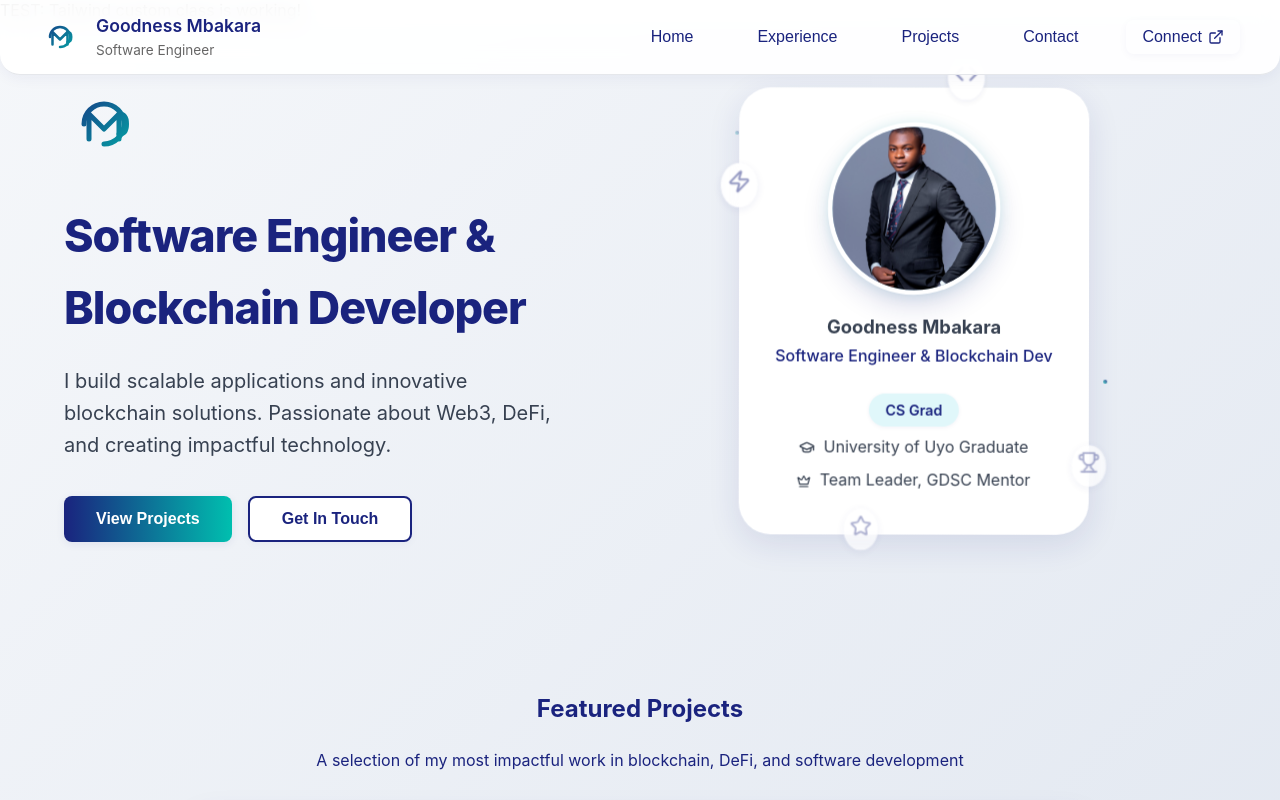
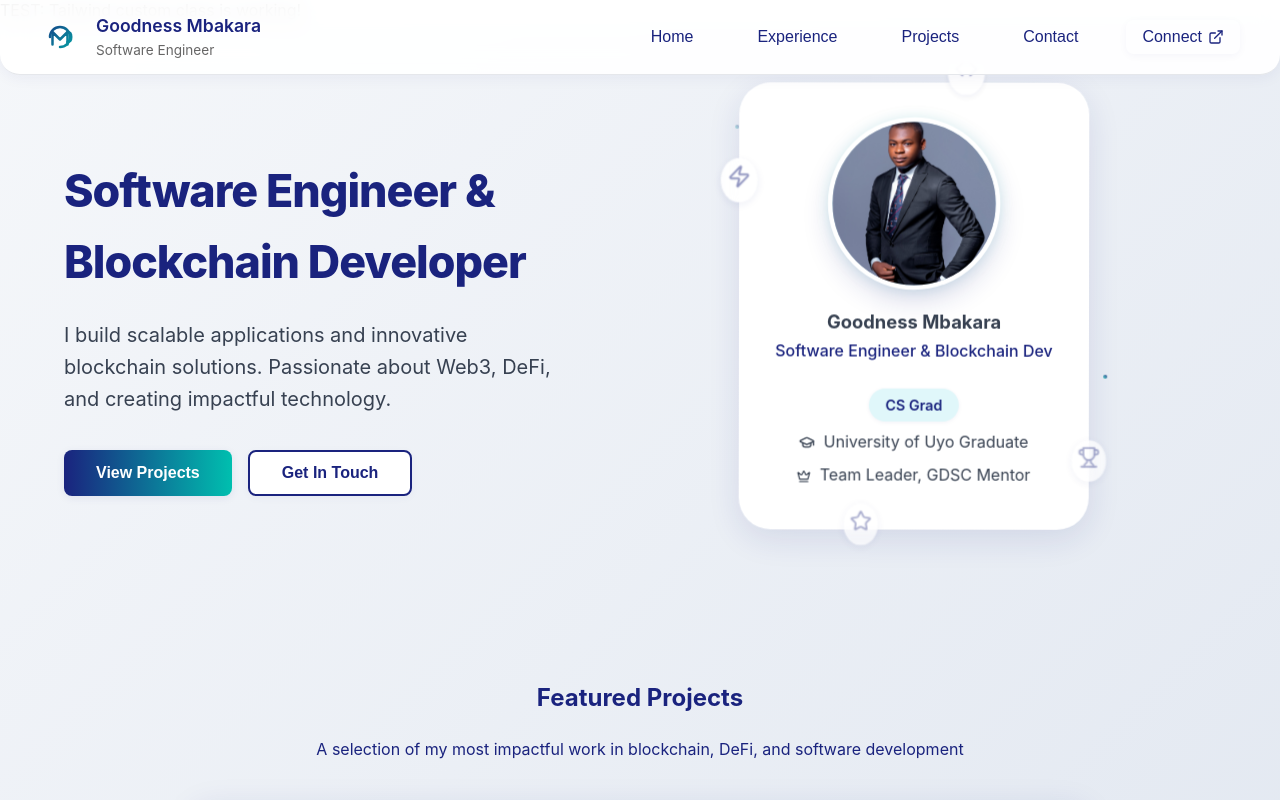
Before and after one commit to Goodnessmbakara/Goodnessmbakara.github.io, a Next.js app: page / in a window 1280 px wide. Shown: the top 800 px of the page. Built offline with nearby package versions, Linux system fonts and the light colour scheme; grey boxes are pictures that could not be loaded.

Commit message:
Update Twitter username and remove redundant logo from hero section

```diff
--- a/app/page.tsx
+++ b/app/page.tsx
@@ -93,9 +93,6 @@ export default function Home() {
                 className={styles.heroContent}
                 style={{ flex: 1, minWidth: 300 }}
               >
-                <div className={styles.logo}>
-                  <Logo size={80} />
-                </div>
                 <h1 className={styles.headline}>
                   Software Engineer & Blockchain Developer
                 </h1>
--- a/components/ContactInfoCard.tsx
+++ b/components/ContactInfoCard.tsx
@@ -6,7 +6,8 @@ export default function ContactInfoCard() {
     <div className={contactStyles.infoCard}>
       <h3 className={contactStyles.infoTitle}>Let's Connect</h3>
       <p className={contactStyles.infoText}>
-        Whether you have a project in mind, want to collaborate, or just want to say hello, I'd love to hear from you.
+        Whether you have a project in mind, want to collaborate, or just want to
+        say hello, I'd love to hear from you.
       </p>
       <div className={contactStyles.socialLinks}>
         <a
@@ -19,13 +20,13 @@ export default function ContactInfoCard() {
           <span>Email</span>
         </a>
         <a
-          href="https://twitter.com/gooodnesmbakara"
+          href="https://twitter.com/goodnesmbakara"
           target="_blank"
           rel="noopener noreferrer"
           className={contactStyles.socialBtn}
         >
           <Twitter size={18} />
-          <span>@gooodnesmbakara</span>
+          <span>@goodnesmbakara</span>
         </a>
         <a
           href="https://github.com/Goodnessmbakara"
```
